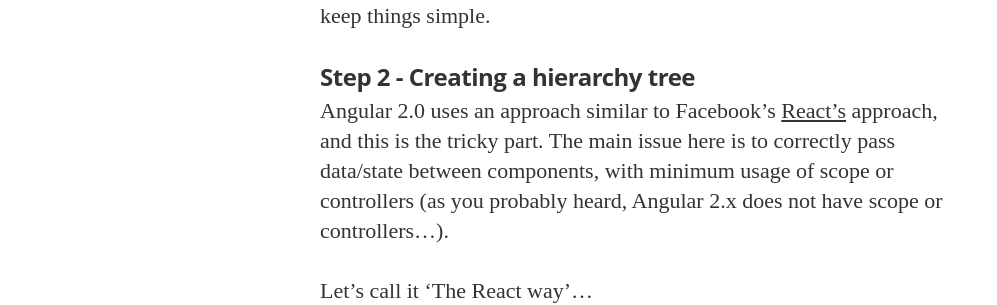
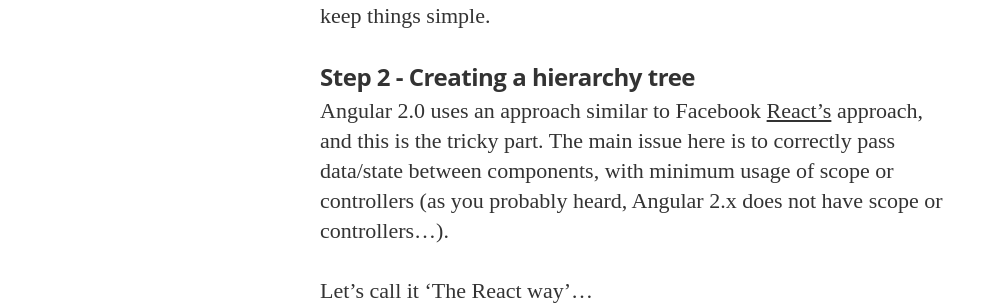
Before and after one commit to Morgan-Leon/yanivefraim.github.io, a Jekyll site: the page built from _posts/2015-05-27-be-ready-for-angular2-today-part1.markdown, in a window 1280 px wide and 900 px high, scrolled down 3130 px. Shown: the part 162-467 px from the top of the window, without its empty margins (0-997 px from the left). Built offline with Jekyll 4.4.1, drawn with Linux system fonts in a browser that asks for light colours; nearby versions of some CDN libraries; some web fonts are replaced; Markdown is read by kramdown in place of the engine named in the settings; comment, search, counter and statistics services are not loaded.

Commit message:
small typo

```diff
--- a/_posts/2015-05-27-be-ready-for-angular2-today-part1.markdown
+++ b/_posts/2015-05-27-be-ready-for-angular2-today-part1.markdown
@@ -79,7 +79,7 @@
 I will try to do it using a simpler approach, similar to what is done in Facebook's [React](https://facebook.github.io/react/).
 -->
 
-Angular 2.0 uses an approach similar to Facebook's [React's](https://facebook.github.io/react/) approach, and this is the tricky part. The main issue here is to correctly pass data/state between components, with minimum usage of scope or controllers (as you probably heard, Angular 2.x does not have scope or controllers...).
+Angular 2.0 uses an approach similar to Facebook [React's](https://facebook.github.io/react/) approach, and this is the tricky part. The main issue here is to correctly pass data/state between components, with minimum usage of scope or controllers (as you probably heard, Angular 2.x does not have scope or controllers...).
 
 Let's call it 'The React way'...
 
```
Also changed, not shown: 2 other files.
